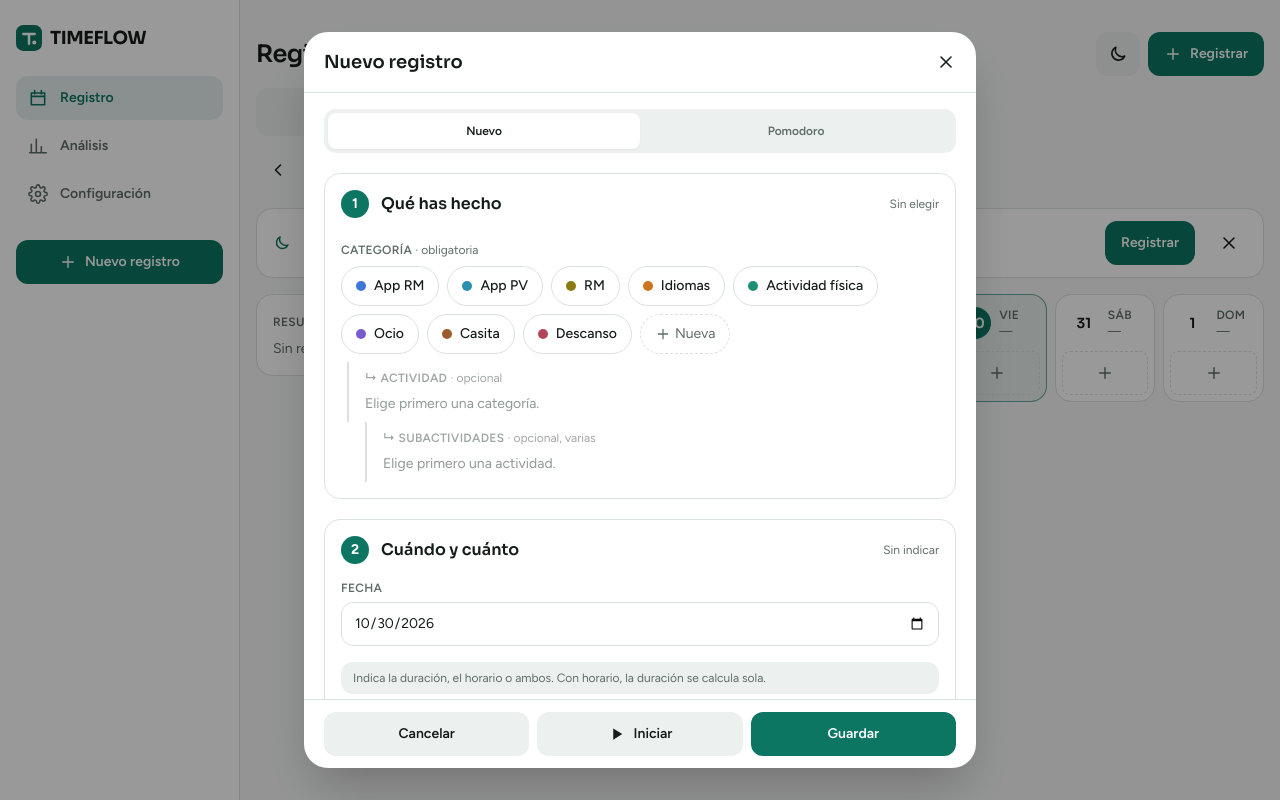
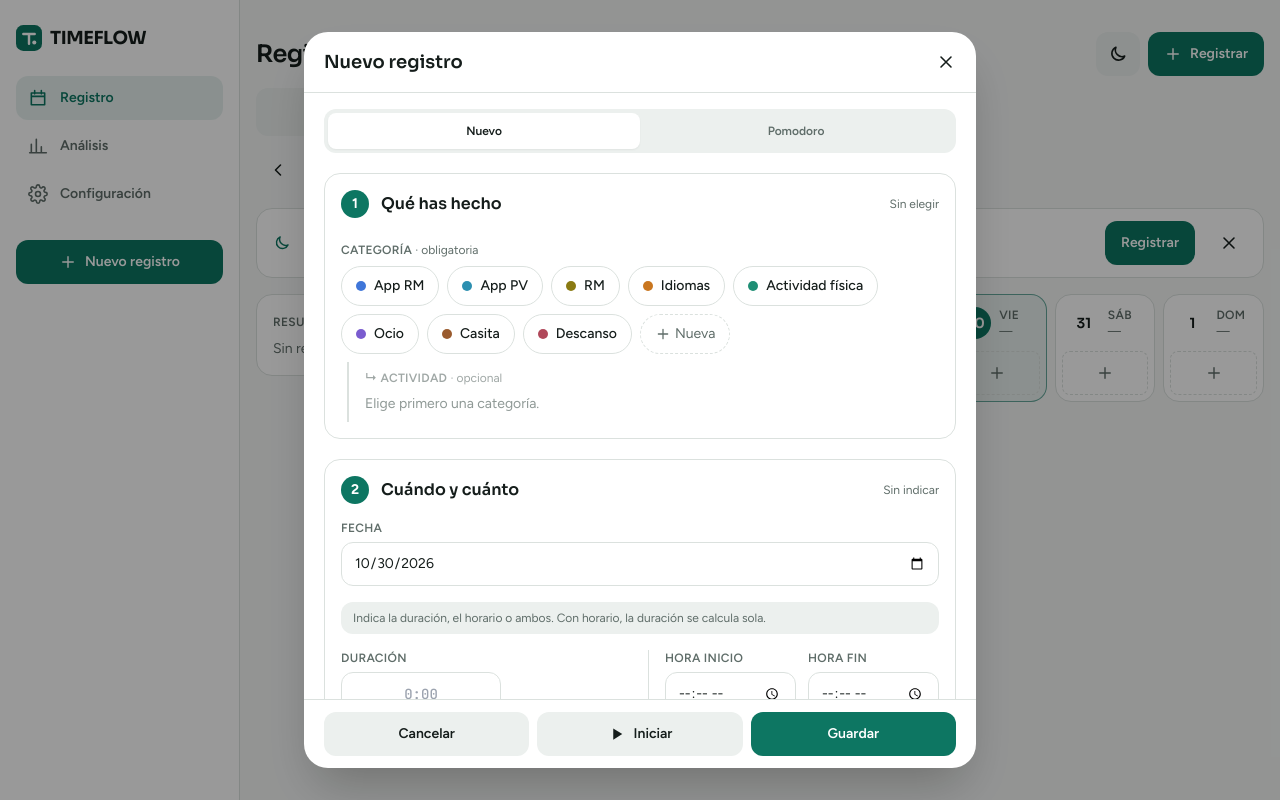
Before and after one commit to PabliVM/TIMEflow, a Next.js app: page / in a window 1280 px wide. Both pictures are taken after a click on the button "Nuevo registro". Built offline with nearby package versions, Linux system fonts and the light colour scheme.

Commit message:
Ocultar subactividades en el formulario de registro
Co-Authored-By: Claude Opus 5.5 <noreply@anthropic.com>
Claude-Session: https://claude.ai/code/session_0124qFp3G6Na1Y9tDcaPquLH

```diff
--- a/src/ui/entry/HierarchyPicker.tsx
+++ b/src/ui/entry/HierarchyPicker.tsx
@@ -128,6 +128,8 @@ export function HierarchyPicker({ value, onChange, showSubDurations = true }: {
         </div>
       </Level>
 
+      {/* Subactividades ocultas al registrar; solo visibles si el registro ya las tiene. */}
+      {value.subs.length > 0 && (
       <Level depth={2} color={color} title={actName ? `Subactividades de ${actName}` : 'Subactividades'} note="opcional, varias" locked={!value.activityId ? 'Elige primero una actividad.' : undefined}>
         <div className="flex flex-wrap gap-2">
           {subs.map((s) => (
@@ -170,6 +172,7 @@ export function HierarchyPicker({ value, onChange, showSubDurations = true }: {
             </div>
           )}
       </Level>
+      )}
     </div>
   );
 }
```
